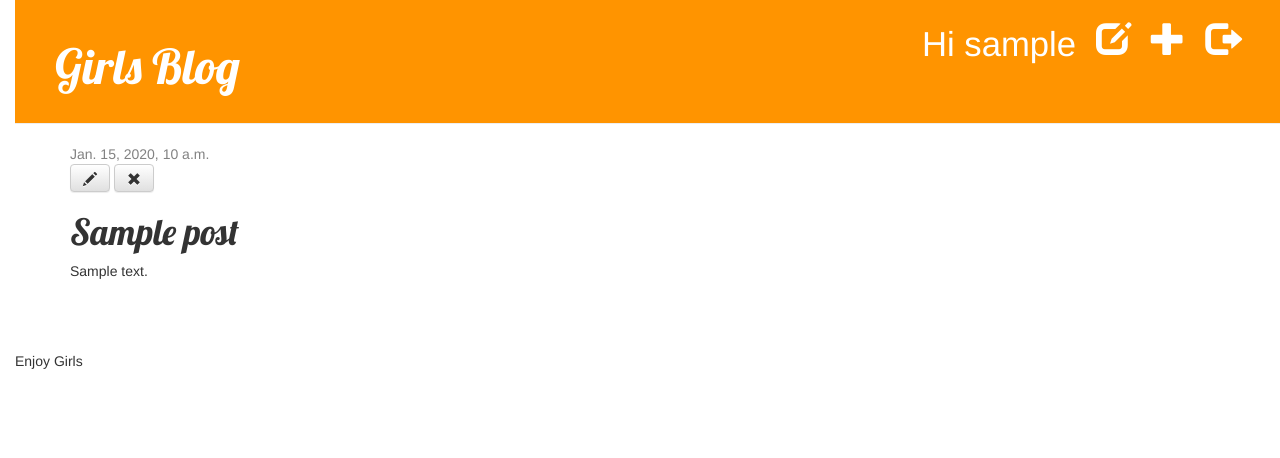
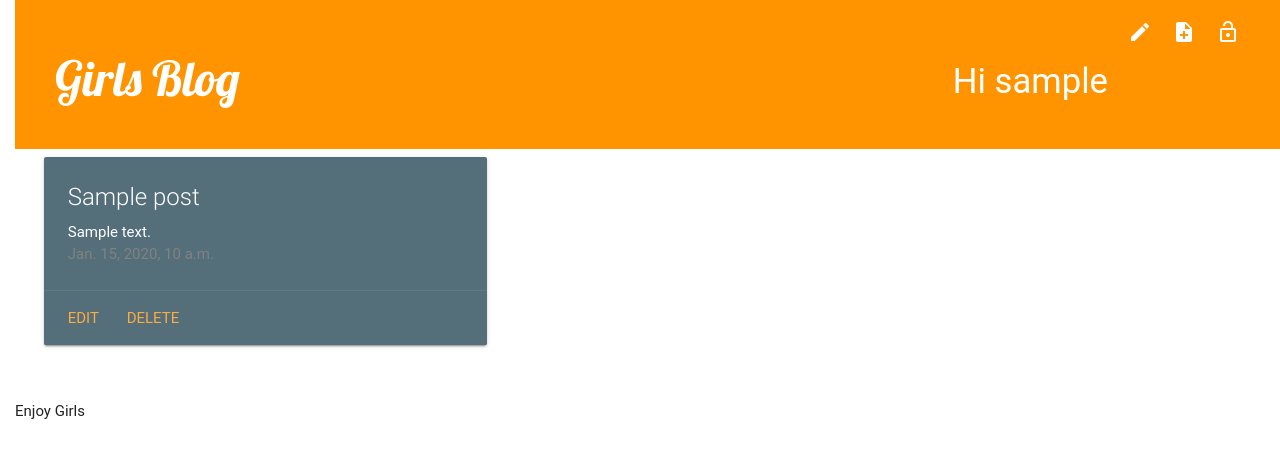
Before and after one commit to drfaustusfade/girls-blog, a Django app: page /post/1/ in a window 1280 px wide. Shown: the top 458 px of the page. Run offline with Django 3.2, Linux system fonts and the light colour scheme; a user stored in the database is signed in; tables that the repository leaves empty hold one stand-in row (values such as "Sample post"); some libraries are stand-ins or nearby versions; some web fonts are replaced.

Commit message:
Materialize vengeance.

```diff
--- a/blog/templates/blog/base.html
+++ b/blog/templates/blog/base.html
@@ -2,23 +2,33 @@
   <html>
   <head>
     <title>Girls blog</title>
-    <link rel="stylesheet" href="//maxcdn.bootstrapcdn.com/bootstrap/3.2.0/css/bootstrap.min.css">
-    <link rel="stylesheet" href="//maxcdn.bootstrapcdn.com/bootstrap/3.2.0/css/bootstrap-theme.min.css">
-    <!-- <link rel="stylesheet" href="https://cdnjs.cloudflare.com/ajax/libs/materialize/0.99.0/css/materialize.min.css">
-    <script src="https://cdnjs.cloudflare.com/ajax/libs/materialize/0.99.0/js/materialize.min.js"></script> -->
+    <!-- <link rel="stylesheet" href="//maxcdn.bootstrapcdn.com/bootstrap/3.2.0/css/bootstrap.min.css">
+    <link rel="stylesheet" href="//maxcdn.bootstrapcdn.com/bootstrap/3.2.0/css/bootstrap-theme.min.css"> -->
+    <link rel="stylesheet" href="https://cdnjs.cloudflare.com/ajax/libs/materialize/0.99.0/css/materialize.min.css">
+    <script src="https://cdnjs.cloudflare.com/ajax/libs/materialize/0.99.0/js/materialize.min.js"></script>
     <link href="//fonts.googleapis.com/css?family=Lobster&subset=latin,latin-ext" rel="stylesheet" type="text/css">
+    <link href="https://fonts.googleapis.com/icon?family=Material+Icons" rel="stylesheet">
+
     <link rel="stylesheet" href="{% static 'css/blog.css' %}">
 
   </head>
   <body>
     <div class="page-header">
       {% if user.is_authenticated %}
-      <a href="{% url 'logout' %}" class="top-menu"><span class="glyphicon glyphicon-log-out"/></a>
-      <a href="{% url 'post_new' %}" class="top-menu"><span class="glyphicon glyphicon-plus"></span></a>
-      <a href="{% url 'post_draft_list' %}" class="top-menu"><span class="glyphicon glyphicon-edit"></span></a>
+      <!-- <a href="{% url 'logout' %}" class="top-menu"><span class="glyphicon glyphicon-log-out"/></a> -->
+      <a href="{% url 'logout' %}" class="top-menu"><i class="material-icons prefix">lock_open</i></a>
+
+      <!-- <a href="{% url 'post_new' %}" class="top-menu"><span class="glyphicon glyphicon-plus"></span></a> -->
+      <a href="{% url 'post_new' %}" class="top-menu"><i class="material-icons prefix">note_add</i></a>
+
+      <!-- <a href="{% url 'post_draft_list' %}" class="top-menu"><span class="glyphicon glyphicon-edit"></span></a> -->
+      <a href="{% url 'post_draft_list' %}" class="top-menu"><i class="material-icons">mode_edit</i></a>
+
       <p class="top-menu">Hi {{ user.username }} </p>
       {% else %}
-      <a href="{% url 'login' %}" class="top-menu"><span class="glyphicon glyphicon-lock"></span></a>
+      <!-- <a href="{% url 'login' %}" class="top-menu"><span class="glyphicon glyphicon-lock"></span></a> -->
+      <a href="{% url 'login' %}" class="top-menu"><i class="material-icons">lock_outline</i></a>
+
       {% endif %}
       <h1><a href="/">Girls Blog</a></h1>
     </div>
--- a/blog/templates/blog/post_detail.html
+++ b/blog/templates/blog/post_detail.html
@@ -1,20 +1,55 @@
 {% extends 'blog/base.html' %}
 
 {% block content %}
-    <div class="post">
+
+<div class="row">
+        <div class="col s12 m6">
+          <div class="card blue-grey darken-1">
+            <div class="card-content white-text">
+              <span class="card-title">{{ post.title }}</span>
+              <p>{{ post.text|linebreaksbr }}</p>
+              {% if post.published_date %}
+                  <div class="date">
+                      {{ post.published_date }}
+                  </div>
+              {% endif %}
+            </div>
+            <div class="card-action">
+              {% if not post.published_date %}
+              <a href="{% url 'post_publish' pk=post.pk %}">Publish</a>
+              {% endif %}
+
+              <a href="{% url 'post_edit' pk=post.pk %}">Edit</a>
+              <a href="{% url 'post_remove' pk=post.pk %}">Delete</a>
+
+
+            </div>
+          </div>
+        </div>
+      </div>
+
+
+    <!-- <div class="post">
         {% if post.published_date %}
             <div class="date">
                 {{ post.published_date }}
             </div>
         {% else %}
-          <a href="{% url 'post_publish' pk=post.pk %}" class="btn btn-default">Nail it</a>
-        {% endif %}
+        <a href="{% url 'post_publish' pk=post.pk %}">
+        <button class="btn waves-effect waves-light" type="submit" name="action">Submit<i class="material-icons right">send</i>
+        </button></a> -->
+        <!-- <a href="{% url 'post_publish' pk=post.pk %}" class="btn btn-default">Nail it</a> -->
+
+        <!-- {% endif %}
         {% if user.is_authenticated %}
-        <a class="btn btn-default" href="{% url 'post_edit' pk=post.pk %}"><span class="glyphicon glyphicon-pencil"></span></a>
-        <a href="{% url 'post_remove' pk=post.pk %}" class="btn btn-default"><span class="glyphicon glyphicon-remove"></span></a>
-        {% endif %}
+        <a class="btn btn-default" href="{% url 'post_edit' pk=post.pk %}"><i class="material-icons">mode_edit</i></a>
+        <a class="btn btn-default" href="{% url 'post_remove' pk=post.pk %}"><i class="material-icons">delete</i></a> -->
+
+        <!-- <a class="btn btn-default" href="{% url 'post_edit' pk=post.pk %}"><span class="glyphicon glyphicon-pencil"></span></a> -->
+        <!-- <a href="{% url 'post_remove' pk=post.pk %}" class="btn btn-default"><span class="glyphicon glyphicon-remove"></span></a> -->
+        <!-- {% endif %}
 
         <h1>{{ post.title }}</h1>
         <p>{{ post.text|linebreaksbr }}</p>
-    </div>
+    </div> -->
 {% endblock %}
```
